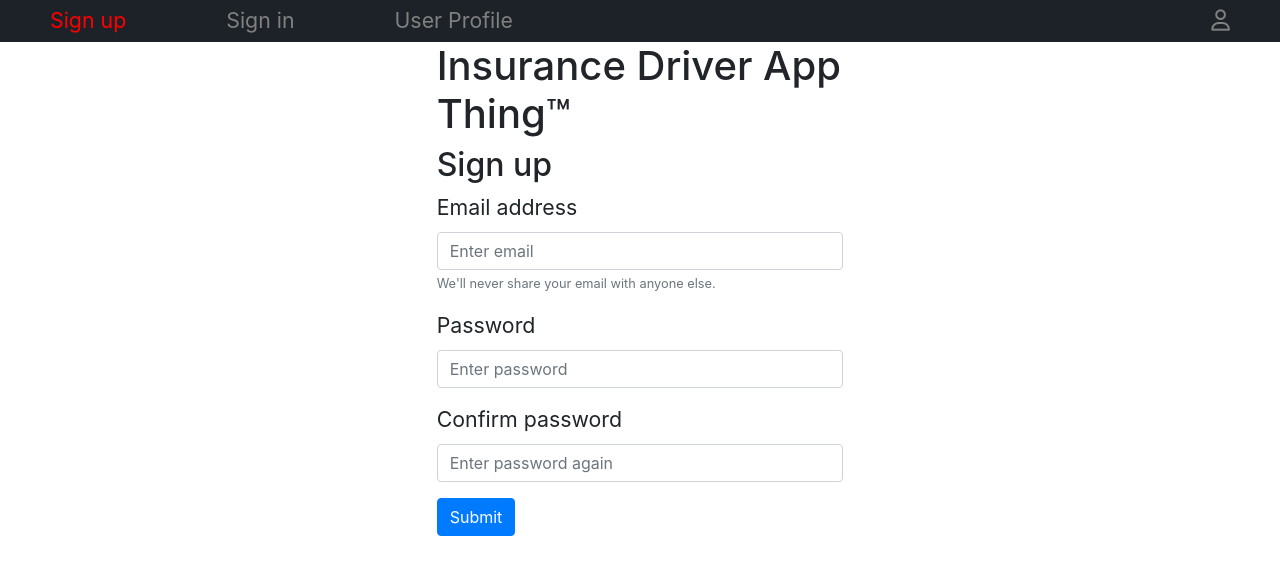
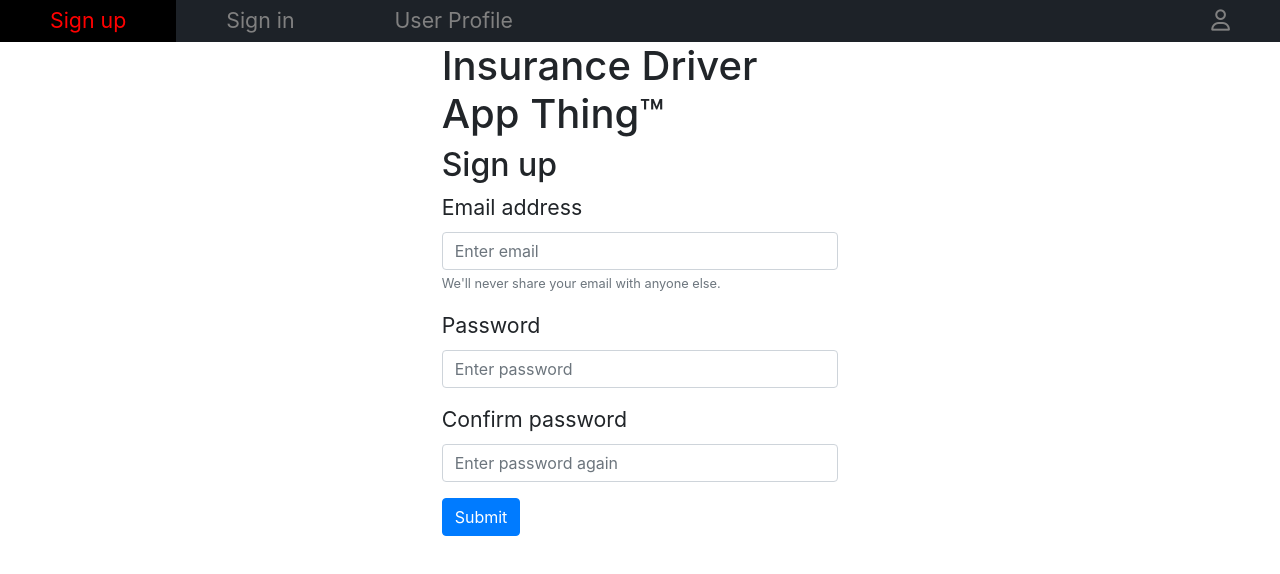
Before and after one commit to Legacy35/CEN3031, a React (Create React App) app in the folder client/: page / in a window 1280 px wide. Shown: the top 574 px of the page. Built offline with nearby package versions, Linux system fonts and the light colour scheme.

Commit message:
UI Hotfix

```diff
--- a/client/src/App.js
+++ b/client/src/App.js
@@ -57,11 +57,11 @@ const App = () => {
   return (
     <div>
       <div className="row nopadding nomargin">
-          <div className="nopadding nomargin col col-12">
+          <div className="col col-12 nopadding">
             <NavBar views={views} setViews={setViews} token={token} setToken={setToken} userData={userData} setUserData={setUserData}/>
           </div>
       </div>
-      <div className="row nopadding">
+      <div className="row nopadding nomargin">
         <div className="col col-4"></div>
         <div className="col col-4">
         <h1>Insurance Driver App Thing™</h1>
--- a/client/src/components/NavBar.js
+++ b/client/src/components/NavBar.js
@@ -48,12 +48,17 @@ const NavBar = (props) => {
     props.setUserData({});
 }
 
+  const selectedStyle={
+    color: "red",
+    backgroundColor: "black"
+  };
+
   return (
     <div id="navbar" className="outline">
        <ul className="navbar">
-        <button type="button" className="navbar" onClick={signup}>Sign up</button>
-        <button type="button" className="navbar" onClick={signin}>Sign in</button>
-        <button type="button" className="navbar" onClick={userSummary}>User Profile</button>
+        <button type="button" className="navbar" style={props.views.signup ? selectedStyle : {}} onClick={signup}>Sign up</button>
+        <button type="button" className="navbar" style={props.views.login ? selectedStyle : {}} onClick={signin}>Sign in</button>
+        <button type="button" className="navbar" style={props.views.userProfile ? selectedStyle : {}} onClick={userSummary}>User Profile</button>
         <button type="button" className="navbar float-right" onClick={onClick}>
           <i className={(cookies.get('token') ? "fas" : "far") + " fa-user"}></i>
         </button>
--- a/client/src/css/navbar.css
+++ b/client/src/css/navbar.css
@@ -4,7 +4,6 @@
     background-color: #1d2228;
     color: #e1e2e2;
     height: 100%;
-
 }
 ul.navbar {
     list-style-type: none;
```
